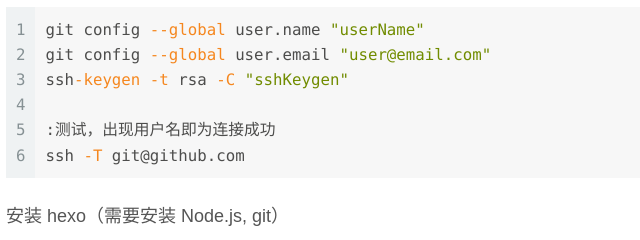
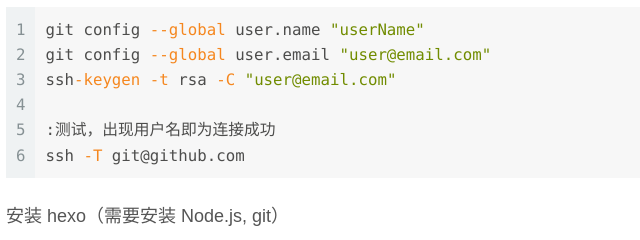
Before and after one commit to ylm98/ylm98.github.io, a plain HTML site: page 2019/2019-02-14 Hexo-使用指南.html in a window 1280 px wide. Shown: the part 510-750 px from the top of the page, 346-986 px from the left. Drawn offline with Linux system fonts and the light colour scheme.

Commit message:
Site updated: 2022-05-12 21:25:14

```diff
--- a/2019/2019-02-14 Hexo-使用指南.html
+++ b/2019/2019-02-14 Hexo-使用指南.html
@@ -192,7 +192,7 @@
 <figure class="highlight plaintext"><table><tr><td class="gutter"><pre><span class="line">1</span><br><span class="line">2</span><br><span class="line">3</span><br><span class="line">4</span><br><span class="line">5</span><br><span class="line">6</span><br></pre></td><td class="code"><pre><span class="line">[http]</span><br><span class="line">    proxy = socks5://127.0.0.1:1080</span><br><span class="line">[https]</span><br><span class="line">    proxy = socks5://127.0.0.1:1080</span><br><span class="line">[git]</span><br><span class="line">    proxy = socks5://127.0.0.1:1080</span><br></pre></td></tr></table></figure>
 
 <p>git 与 github 连接</p>
-<figure class="highlight powershell"><table><tr><td class="gutter"><pre><span class="line">1</span><br><span class="line">2</span><br><span class="line">3</span><br><span class="line">4</span><br><span class="line">5</span><br><span class="line">6</span><br></pre></td><td class="code"><pre><span class="line">git config <span class="literal">--global</span> user.name <span class="string">&quot;userName&quot;</span></span><br><span class="line">git config <span class="literal">--global</span> user.email <span class="string">&quot;user@email.com&quot;</span></span><br><span class="line">ssh<span class="literal">-keygen</span> <span class="literal">-t</span> rsa <span class="literal">-C</span> <span class="string">&quot;sshKeygen&quot;</span></span><br><span class="line"></span><br><span class="line">:测试，出现用户名即为连接成功</span><br><span class="line">ssh <span class="literal">-T</span> git@github.com</span><br></pre></td></tr></table></figure>
+<figure class="highlight powershell"><table><tr><td class="gutter"><pre><span class="line">1</span><br><span class="line">2</span><br><span class="line">3</span><br><span class="line">4</span><br><span class="line">5</span><br><span class="line">6</span><br></pre></td><td class="code"><pre><span class="line">git config <span class="literal">--global</span> user.name <span class="string">&quot;userName&quot;</span></span><br><span class="line">git config <span class="literal">--global</span> user.email <span class="string">&quot;user@email.com&quot;</span></span><br><span class="line">ssh<span class="literal">-keygen</span> <span class="literal">-t</span> rsa <span class="literal">-C</span> <span class="string">&quot;user@email.com&quot;</span></span><br><span class="line"></span><br><span class="line">:测试，出现用户名即为连接成功</span><br><span class="line">ssh <span class="literal">-T</span> git@github.com</span><br></pre></td></tr></table></figure>
 
 <p>安装 hexo（需要安装 Node.js, git）</p>
 <figure class="highlight powershell"><table><tr><td class="gutter"><pre><span class="line">1</span><br><span class="line">2</span><br><span class="line">3</span><br><span class="line">4</span><br><span class="line">5</span><br><span class="line">6</span><br><span class="line">7</span><br><span class="line">8</span><br><span class="line">9</span><br></pre></td><td class="code"><pre><span class="line">npm install hexo<span class="literal">-cli</span> <span class="literal">-g</span></span><br><span class="line">hexo init</span><br><span class="line">npm install</span><br><span class="line"></span><br><span class="line">:测试，出现版本号即为安装成功</span><br><span class="line">hexo <span class="literal">-v</span></span><br><span class="line"></span><br><span class="line">:安装部署工具</span><br><span class="line">npm install hexo<span class="literal">-deployer-git</span> <span class="literal">--save</span></span><br></pre></td></tr></table></figure>
```
Also changed, not shown: index.html (+1 -1 lines).
